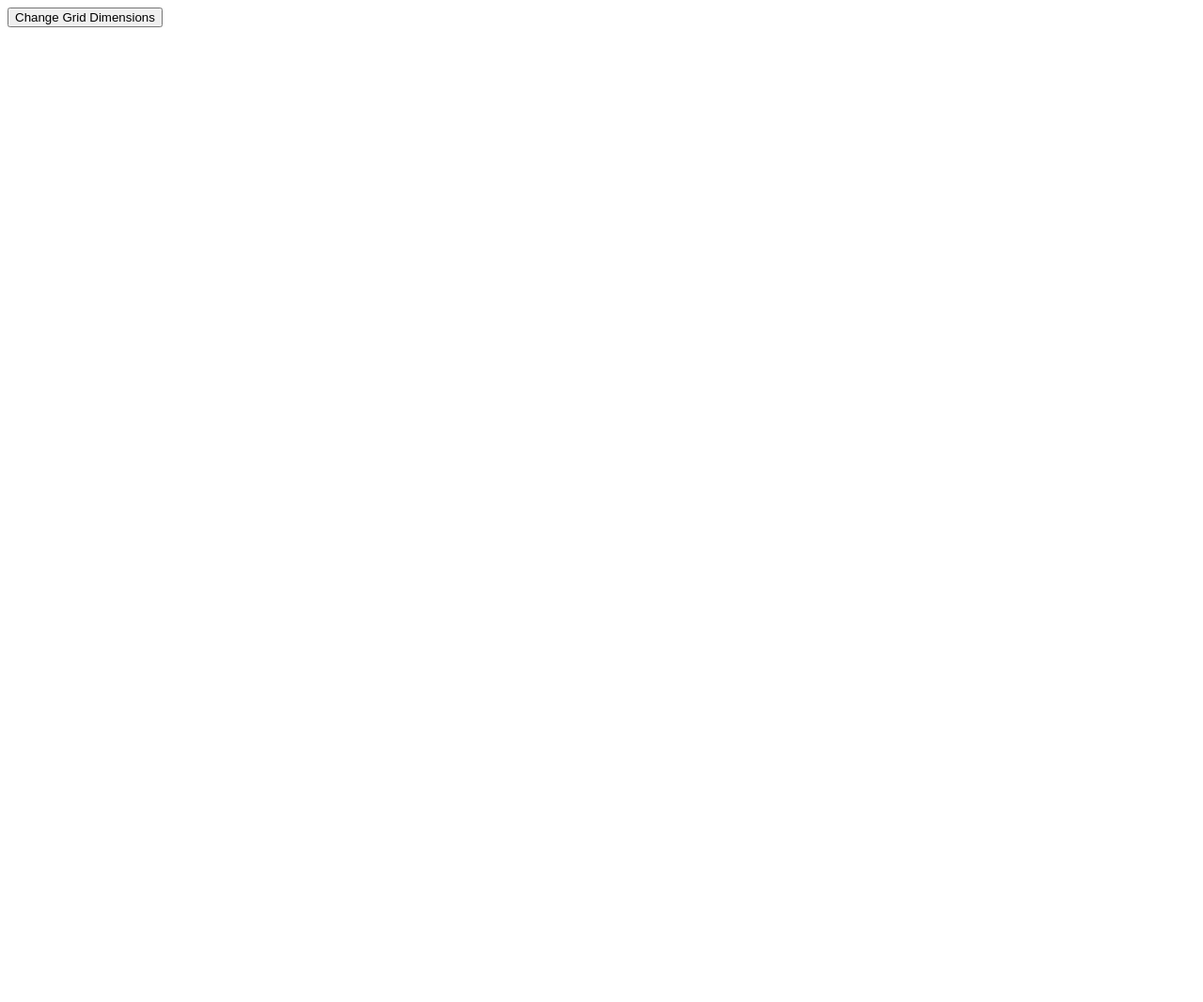
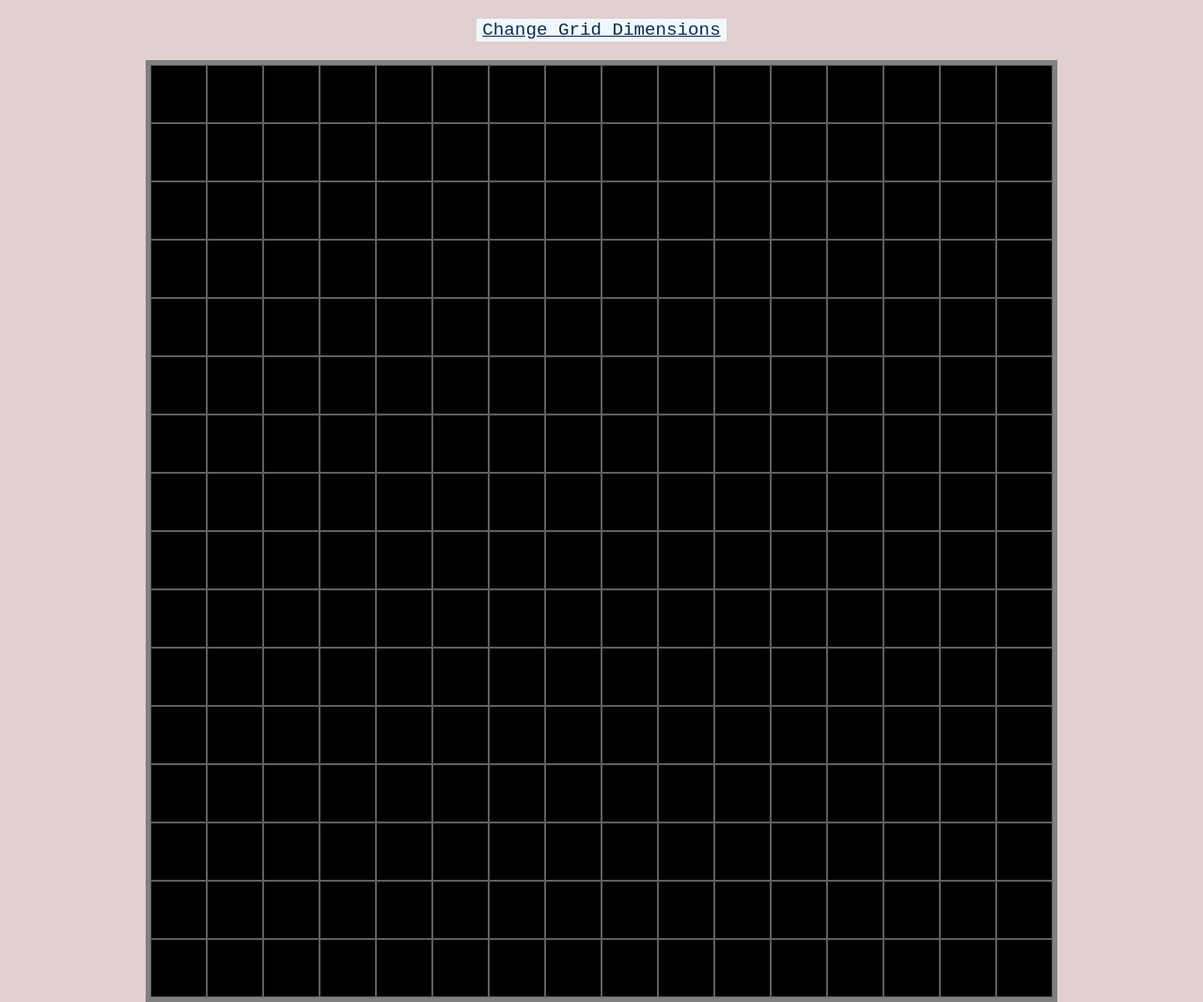
Before and after one commit to Backbiter99/etch-a-sketch-top, a plain HTML site: page index.html in a window 1280 px wide. Shown: the whole page at 94% size. Before the commit the page ends 800 px from the top, so only its background shows below. Drawn offline with Linux system fonts and the light colour scheme; the site is published under a folder, as on GitHub Pages, so addresses that start at the root find nothing.

Commit message:
updated index.html to make github pages load style and script

```diff
--- a/index.html
+++ b/index.html
@@ -4,8 +4,8 @@
     <meta charset="UTF-8" />
     <meta name="viewport" content="width=device-width, initial-scale=1.0" />
     <title>Etch-a-Sketch</title>
-    <link rel="stylesheet" href="/style.css" />
-    <script src="/script.js" defer></script>
+    <link rel="stylesheet" href="style.css" />
+    <script src="script.js" defer></script>
   </head>
   <body>
     <div class="button-container"><button class="button" id="button">Change Grid Dimensions</button></div>
```
